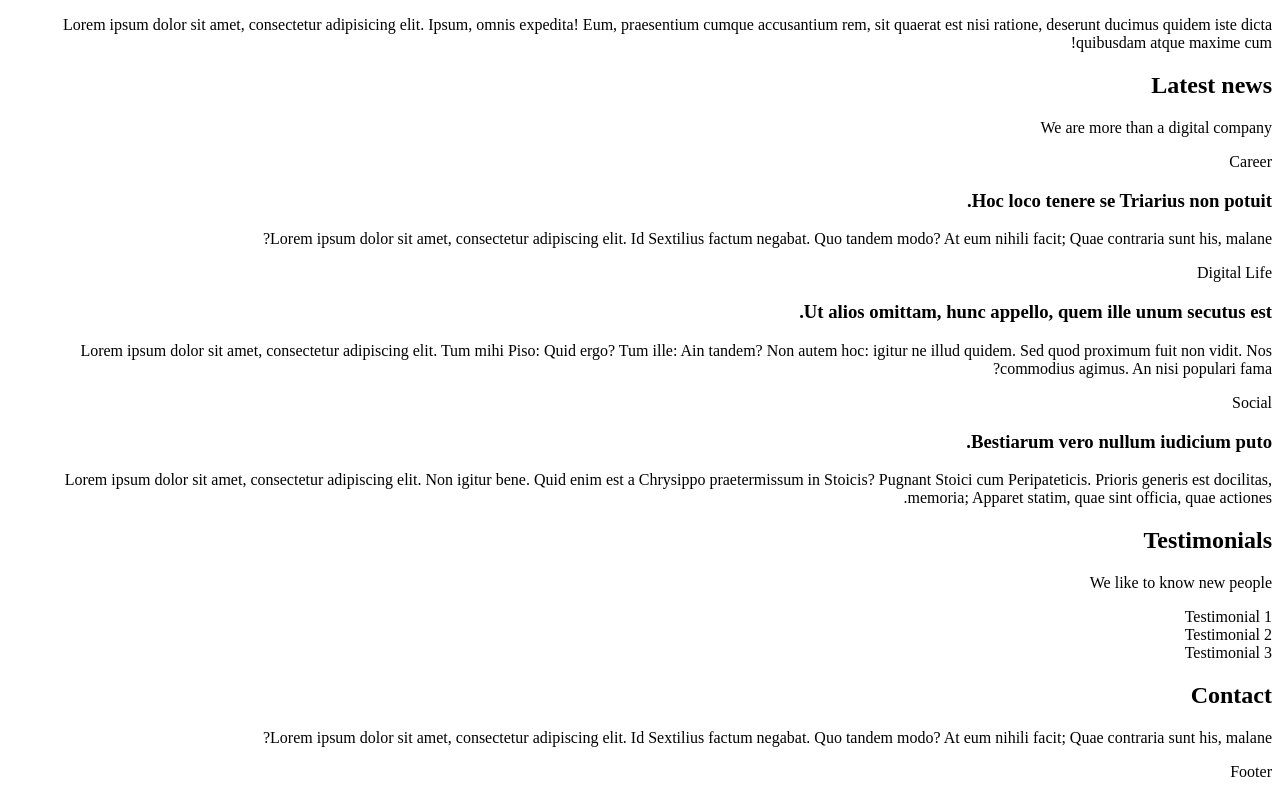
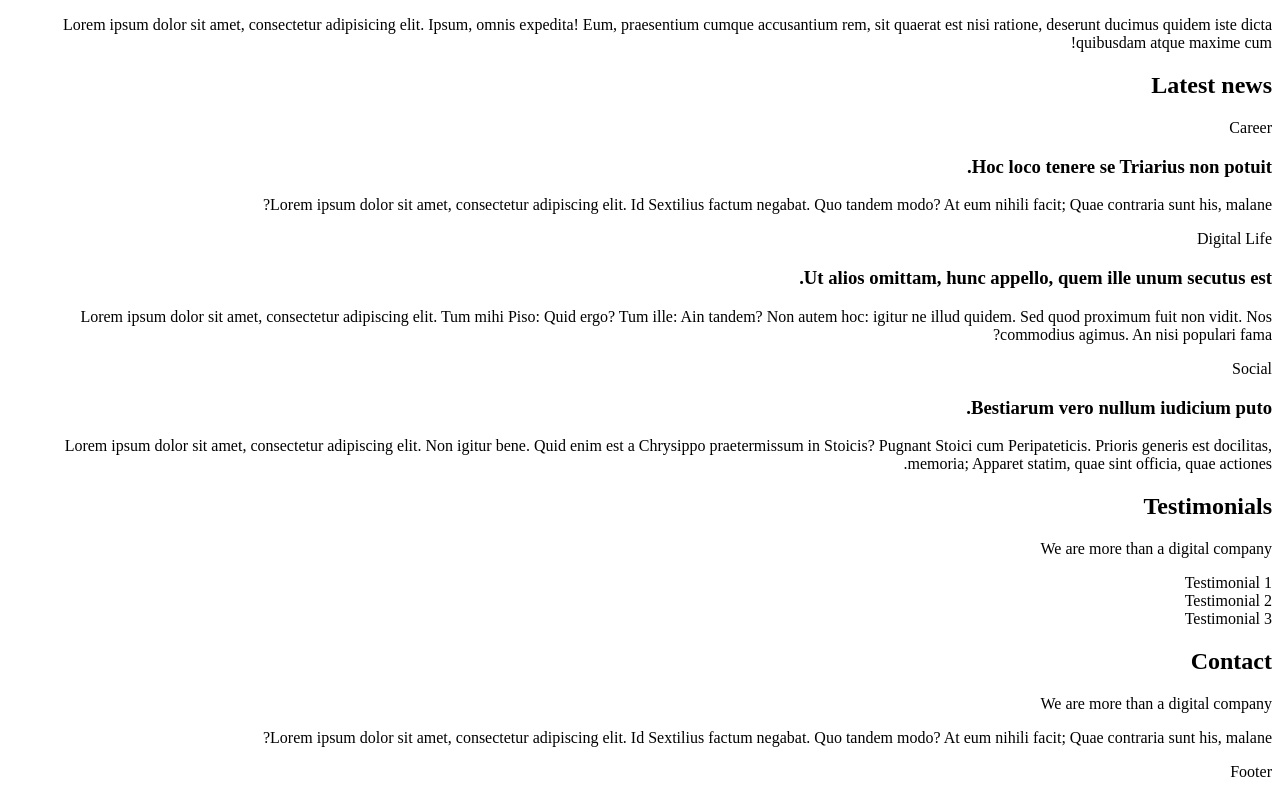
Before and after one commit to hugo-chilemme/holbertonschool-web_front_end, a plain HTML site: page html_advanced/12-index.html in a window 1280 px wide. Shown: the part 962-1751 px from the top of the page. Drawn offline with Linux system fonts and the light colour scheme.

Commit message:
Task 12: adding subtitles and subâragraph

```diff
--- a/html_advanced/12-index.html
+++ b/html_advanced/12-index.html
@@ -54,7 +54,6 @@
             </section>
             <section>
                 <h2> Latest news </h2>
-                <p> We are more than a digital company </p>
                 <article>
                     <p> Career </p>
                     <h3> Hoc loco tenere se Triarius non potuit. </h3>
@@ -73,13 +72,14 @@
             </section>
             <section>
                 <h2> Testimonials </h2>
-                <p> We like to know new people </p>
+                <p> We are more than a digital company </p>
                 <article> Testimonial 1 </article>
                 <article> Testimonial 2 </article>
                 <article> Testimonial 3 </article>
             </section>
             <section>
                 <h2> Contact </h2>
+                <p> We are more than a digital company </p>
                 <p> Lorem ipsum dolor sit amet, consectetur adipiscing elit. Id Sextilius factum negabat. Quo tandem modo? At eum nihili facit; Quae contraria sunt his, malane? </p>
             </section>
         </main>
```
